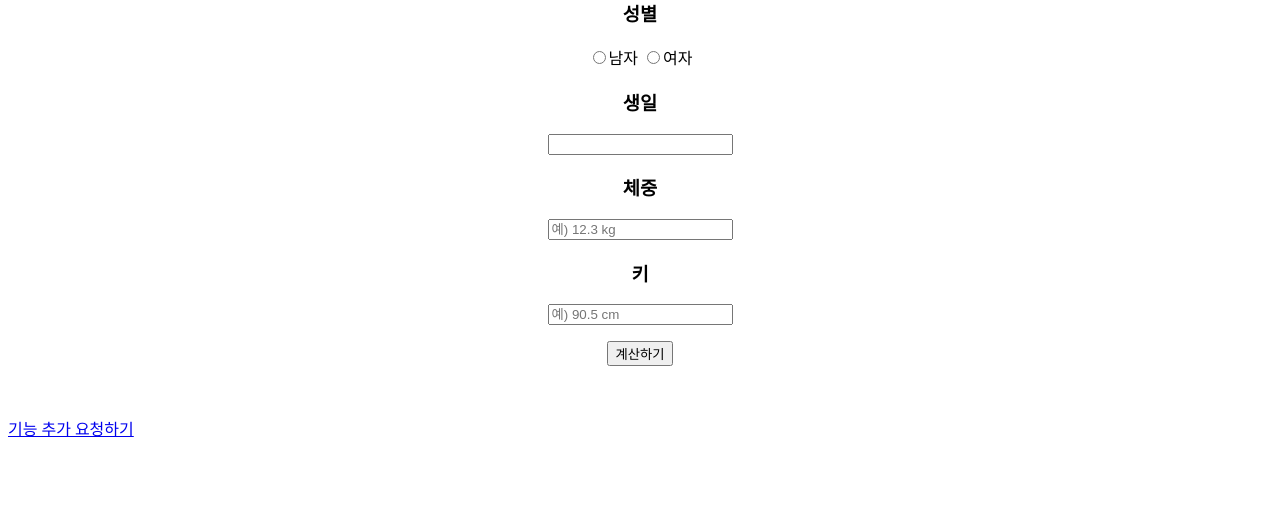
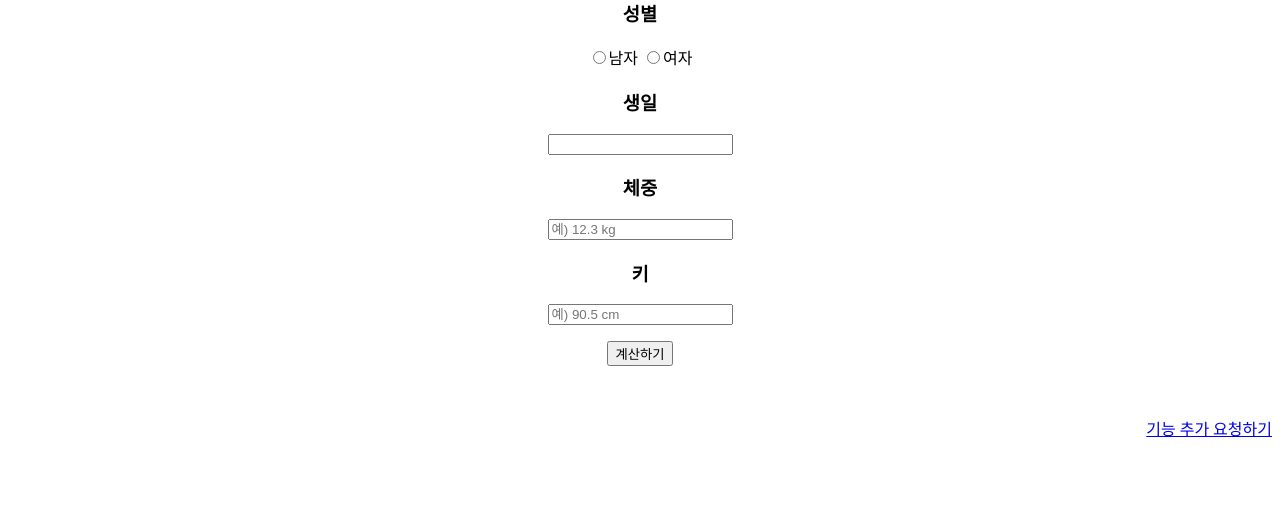
Before and after one commit to Kane-Lee/baby_growth_web, a Flask app: page / in a window 1280 px wide. Shown: the part 192-707 px from the top of the page. Run offline with Flask 3, Linux system fonts and the light colour scheme; some libraries are stand-ins or nearby versions.

Commit message:
fix css for footer

```diff
--- a/static/css/styles.css
+++ b/static/css/styles.css
@@ -10,12 +10,13 @@ main {
     text-align: center;
 }
 
-.spacer {
-    flex:1;
-}
+.spacer { flex:1; }
 
 .explanation { margin: 2px 0;}
 
-.how {
-    margin-bottom: 100px;
+.how { margin-bottom: 100px; }
+
+
+footer {
+    text-align: end;
 }
```
